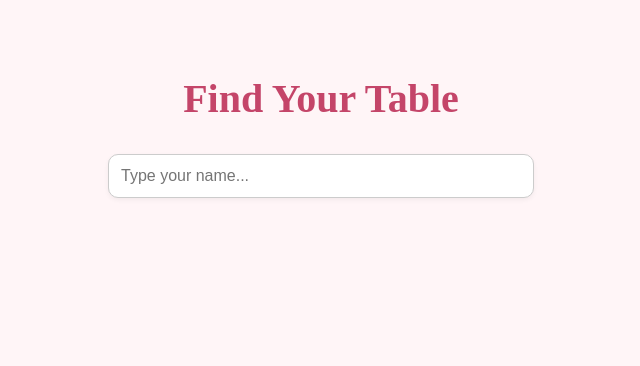
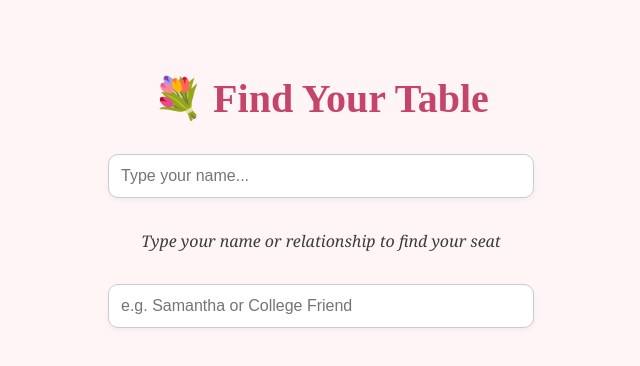
Before and after one commit to samanthaaasher/wedding-table-lookup, a plain HTML site: page index.html in a window 1280 px wide. Shown: the whole page, without its empty margins (319-959 px from the left). Drawn offline with Linux system fonts and the light colour scheme.

Commit message:
Update index.html

```diff
--- a/index.html
+++ b/index.html
@@ -6,9 +6,12 @@
   <link rel="stylesheet" href="style.css">
 </head>
 <body>
-  <h1>Find Your Table</h1>
+<h1>💐 Find Your Table</h1>
   <input type="text" id="searchBox" placeholder="Type your name..." autocomplete="off" />
   <ul id="results"></ul>
   <script src="script.js"></script>
 </body>
 </html>
+<p style="font-style: italic; margin-bottom: 2rem;">Type your name or relationship to find your seat</p>
+<input type="text" id="searchBox" placeholder="e.g. Samantha or College Friend" autocomplete="off" />
+<ul id="results"></ul>
```
